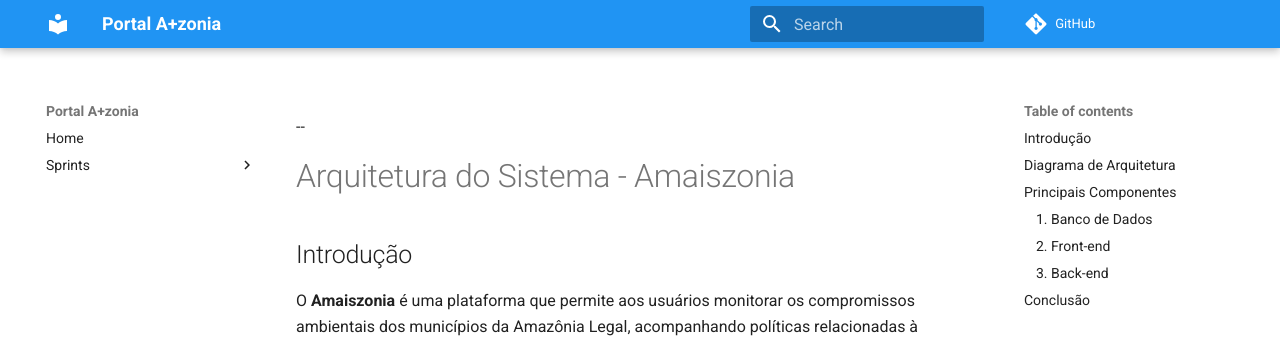
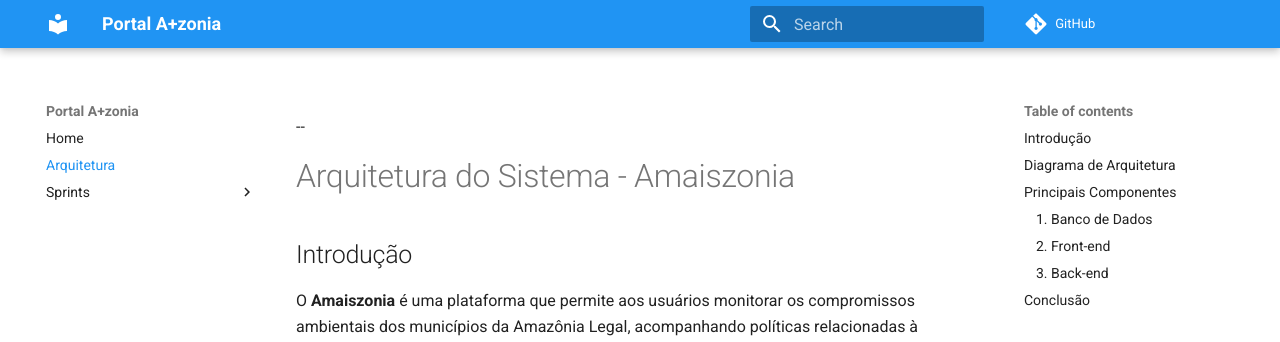
Before and after one commit to unb-mds/2024-2-Amaiszonia, an MkDocs documentation site: the page built from docs/arquitetura.md, in a window 1280 px wide. Shown: the top 342 px of the page. Built offline with MkDocs 1.6.1 and Material for MkDocs 9.7.7, drawn with Linux system fonts in a browser that asks for light colours; comment, search, counter and statistics services are not loaded.

Commit message:
arrumando mkdocks.yml

```diff
--- a/mkdocs.yml
+++ b/mkdocs.yml
@@ -3,6 +3,7 @@ repo_url: https://github.com/unb-mds/2024-2-Squad10
 
 nav:
   - Home: index.md
+  - Arquitetura: arquitetura.md
   - Sprints:
     - Sprint 0: sprints/sprint0.md
     - Sprint 1: sprints/sprint1.md
```
